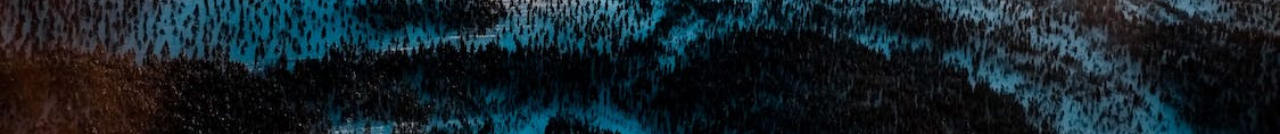
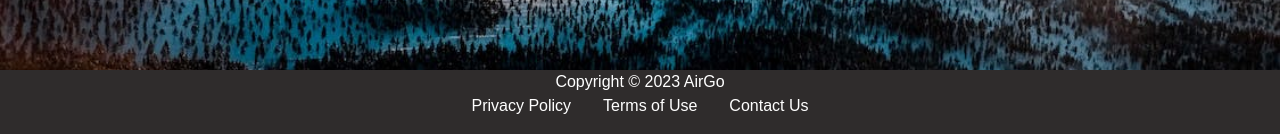
Before and after one commit to mihayounas/air-go, a React (Create React App) app in the folder air-go/: page / in a window 1280 px wide. Shown: the part 666-800 px from the top of the page. Built offline with nearby package versions, Linux system fonts and the light colour scheme; no server answers.

Commit message:
put footer in place

```diff
--- a/air-go/src/App.js
+++ b/air-go/src/App.js
@@ -2,6 +2,7 @@ import "./App.css";
 import NavBar from "./components/NavBar";
 import FlightSearchPage from "./pages/FlightSearchPage";
 import PopularLocations from "./components/PopularLocations"
+import Footer from "./components/Footer";
 
 function App() {
   return (
@@ -9,6 +10,7 @@ function App() {
       <NavBar />
       <FlightSearchPage />
       <PopularLocations />
+      <Footer />
     </div>
   );
 }
--- /dev/null
+++ b/air-go/src/components/Footer.js
@@ -0,0 +1,20 @@
+import React from 'react';
+import { Container } from 'react-bootstrap';
+import styles from "../styles/Footer.module.css"
+
+const Footer = () => {
+    return (
+      <footer className={styles["footer"]}>
+        <Container>
+        <p className="text-white text-center mb-0">Copyright © 2023 AirGo</p>
+        <ul className="list-unstyled d-flex justify-content-center footer-links">
+          <li className="mx-3"><a href=".#" className="text-white">Privacy Policy</a></li>
+          <li className="mx-3"><a href=".#" className="text-white">Terms of Use</a></li>
+          <li className="mx-3"><a href=".#" className="text-white">Contact Us</a></li>
+        </ul>
+      </Container>
+      </footer>
+    );
+  };
+
+  export default Footer;
--- /dev/null
+++ b/air-go/src/styles/Footer.module.css
@@ -0,0 +1,10 @@
+.footer {
+    position: absolute;
+    bottom: 0;
+    width: 100%;
+    background-color:rgb(47, 44, 44);
+    color: white;
+  }
+  ul.footer-links {
+    justify-content: center;
+  }
```
